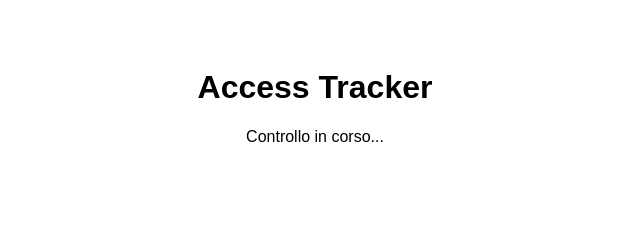
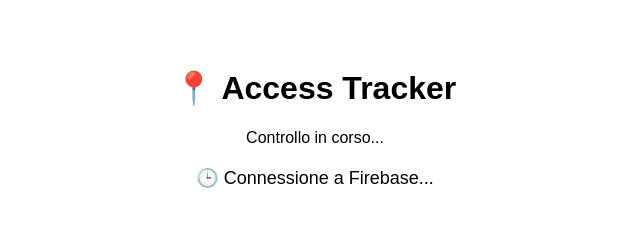
Before and after one commit to pezzaliapp/AccessTracker_Remote_Control, a plain HTML site: page tracker.html in a window 1280 px wide. Shown: the whole page, without its empty margins (325-965 px from the left). Drawn offline with Linux system fonts and the light colour scheme; no server answers.

Commit message:
Update tracker.html

```diff
--- a/tracker.html
+++ b/tracker.html
@@ -3,31 +3,20 @@
 <head>
   <meta charset="UTF-8" />
   <meta name="viewport" content="width=device-width, initial-scale=1.0"/>
-  <title>Access Tracker</title>
+  <title>AccessTracker</title>
   <link rel="manifest" href="manifest.json" />
   <link rel="stylesheet" href="style.css" />
 </head>
 <body>
-  <h1>Access Tracker</h1>
+  <h1>📍 Access Tracker</h1>
   <p>Controllo in corso...</p>
 
-  <!-- Firebase compat -->
+  <!-- Firebase compatibile -->
   <script src="https://www.gstatic.com/firebasejs/9.22.0/firebase-app-compat.js"></script>
   <script src="https://www.gstatic.com/firebasejs/9.22.0/firebase-firestore-compat.js"></script>
   <script src="https://www.gstatic.com/firebasejs/9.22.0/firebase-auth-compat.js"></script>
-  <script>
-    const firebaseConfig = {
-      apiKey: "AIzaSyCm9I1f2I8FQHiIUoSbtOmLRQNxtgCJd60",
-      authDomain: "accesstracker-5d3f9.firebaseapp.com",
-      projectId: "accesstracker-5d3f9",
-      storageBucket: "accesstracker-5d3f9.appspot.com",
-      messagingSenderId: "331964316032",
-      appId: "1:331964316032:web:8fcc4efdc180a40201a965"
-    };
-    firebase.initializeApp(firebaseConfig);
-  </script>
 
-  <!-- App Tracker -->
+  <!-- Script principale -->
   <script src="app.js"></script>
 </body>
 </html>
```
